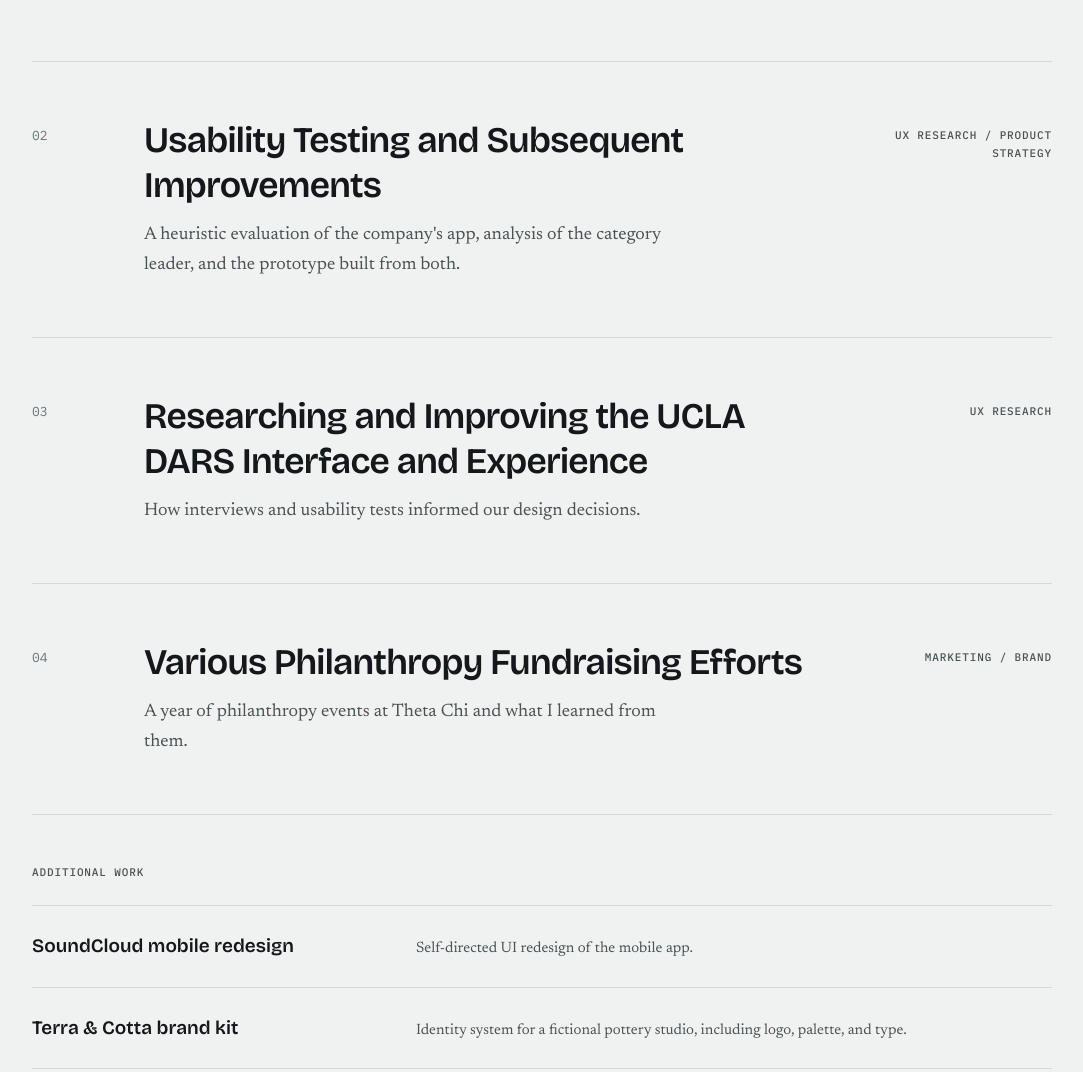
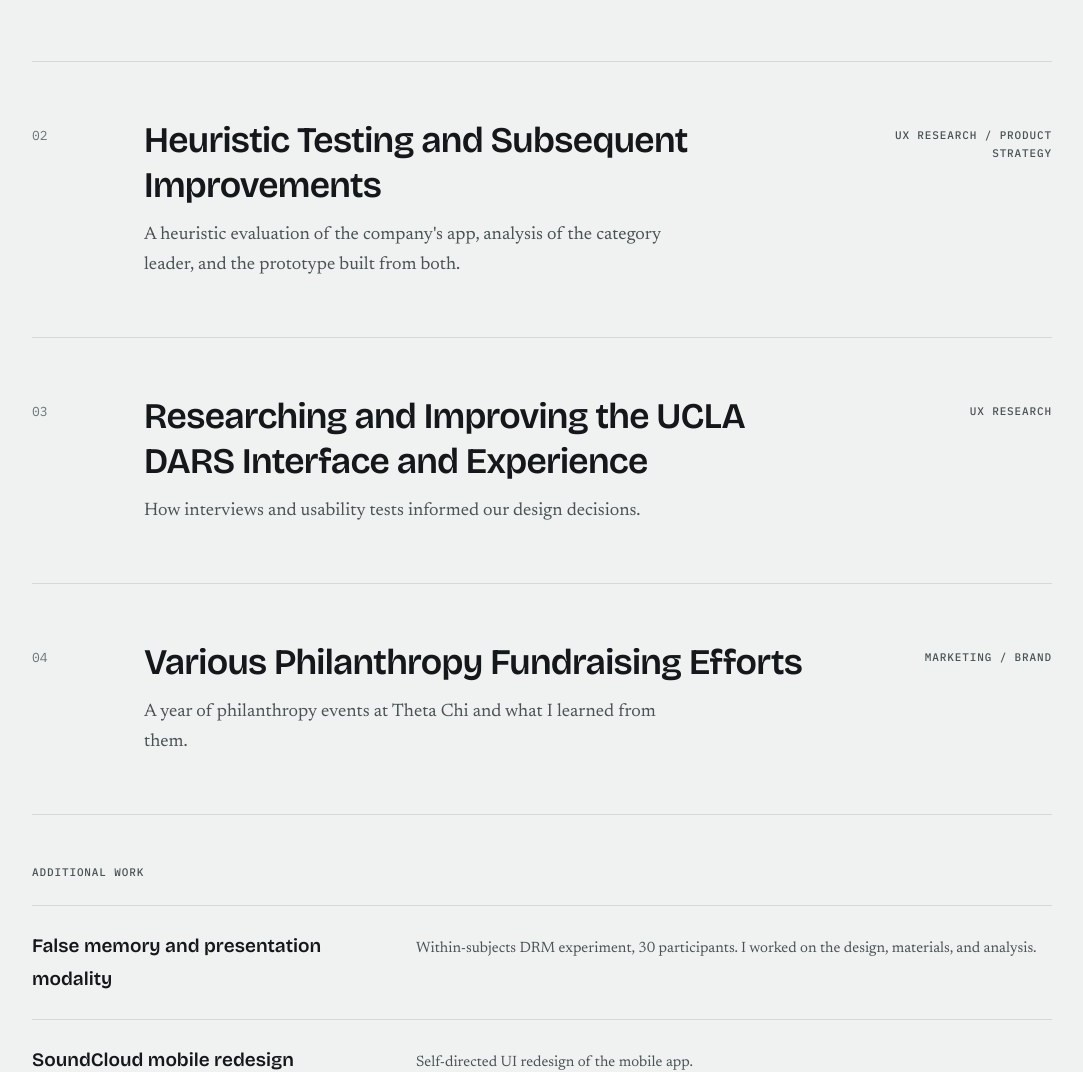
Before and after one commit to vikramiyer73-spec/vikram-site, a Next.js app: page / in a window 1280 px wide. Shown: the part 903-1975 px from the top of the page, without its empty margins (98-1181 px from the left). Built offline with nearby package versions, Linux system fonts and the light colour scheme.

Commit message:
paper added

```diff
--- a/src/app/page.js
+++ b/src/app/page.js
@@ -10,7 +10,7 @@ const work = [
   },
   {
     n: "02",
-    title: "Usability Testing and Subsequent Improvements",
+    title: "Heuristic Testing and Subsequent Improvements",
     kind: "UX Research / Product Strategy",
     line: "A heuristic evaluation of the company's app, analysis of the category leader, and the prototype built from both.",
     href: "/work/sawubona",
@@ -32,6 +32,11 @@ const work = [
 ];
 
 const additional = [
+  {
+    title: "False memory and presentation modality",
+    line: "Within-subjects DRM experiment, 30 participants. I worked on the design, materials, and analysis.",
+    href: "/false-memory-paper.pdf",
+  },
   {
     title: "SoundCloud mobile redesign",
     line: "Self-directed UI redesign of the mobile app.",
@@ -209,6 +214,11 @@ export default function Home() {
               Digital Media. I&apos;ve done work across UX, product, and
               marketing, and I&apos;d love to keep exploring these areas.
             </p>
+            <p>
+              A lot of my research background comes out of my psych coursework,
+              where I&apos;ve designed experiments, put the materials together,
+              and run the analysis on what came back.
+            </p>
             <p>I&apos;m also a big film and TV buff, and a huge sports fan.</p>
             <dl className="grid gap-5 pt-4 sm:grid-cols-2">
               <div>
--- a/src/app/work/sawubona/page.js
+++ b/src/app/work/sawubona/page.js
@@ -17,7 +17,7 @@ export default function GradPadApp() {
       <CaseStudyHeader
         number="02"
         kind="UX Research / Product Strategy"
-        title="Usability Testing and Subsequent Improvements"
+        title="Heuristic Testing and Subsequent Improvements"
         dek="I walked through Grad Pad's app the way a new user would, noting usability heuristic violations."
         meta={[
           ["Role", "Product & Marketing Intern"],
```
Also changed, not shown: 1 other file (tests, documents, lock files or other folders).
